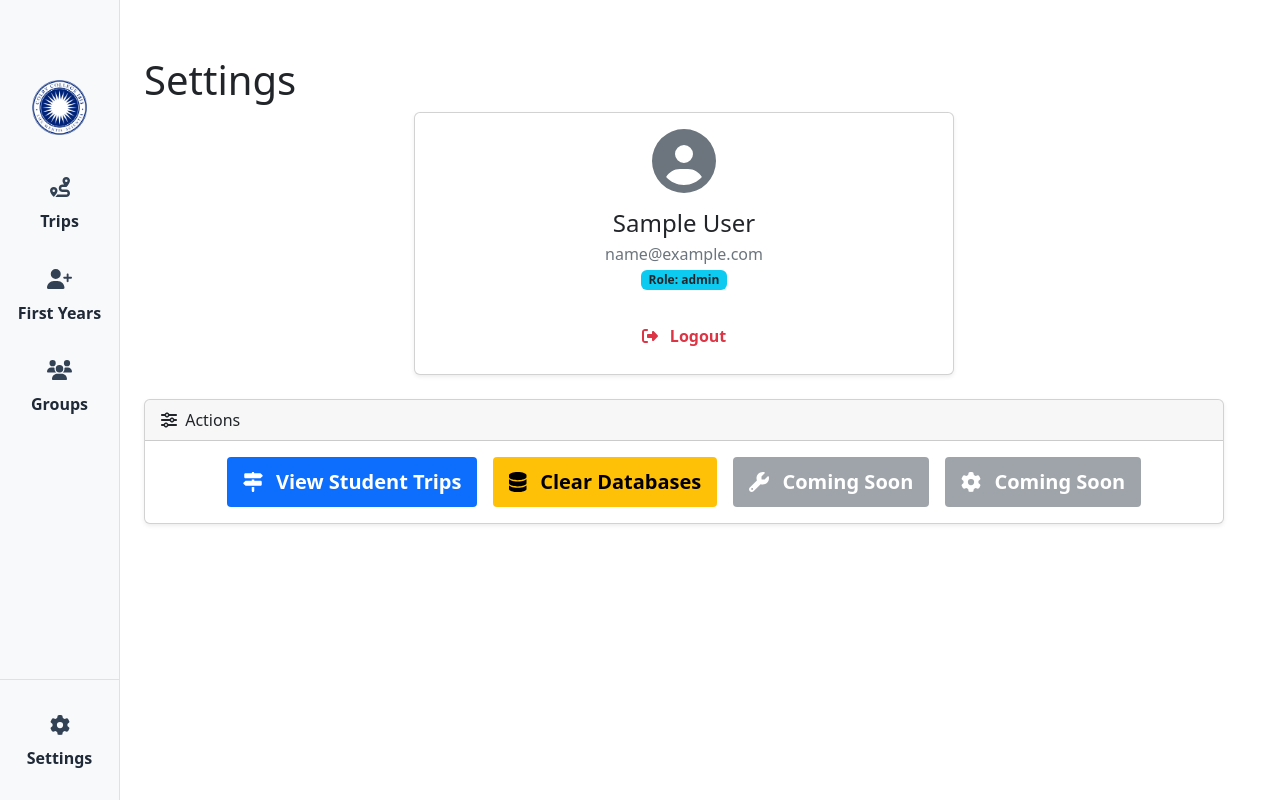
After one commit to PeterLi817/COOT_Compass, a Flask app: page /settings in a window 1280 px wide. The commit adds this page. Run offline with Flask 3, Linux system fonts and the light colour scheme; the visitor is signed in with stand-in values (Sample User, id 1); parts of the project's set-up code (start-up, migrations or seed data) failed here and were passed over; some libraries are stand-ins or nearby versions.

Commit message:
added settings page

```diff
--- a/templates/first-years.html
+++ b/templates/first-years.html
@@ -42,9 +42,9 @@
                     </div>
 
                     <div class="sb-sidenav-footer">
-                        <a class="nav-link" href="{{ url_for('auth.logout') }}">
-                            <div class="sb-nav-link-icon"><i class="fas fa-sign-out-alt"></i></div>
-                            Logout
+                        <a class="nav-link" href="{{ url_for('main.settings') }}">
+                            <div class="sb-nav-link-icon"><i class="fas fa-cog"></i></div>
+                            Settings
                         </a>
                     </div>
                 </nav>
--- a/templates/groups.html
+++ b/templates/groups.html
@@ -151,9 +151,9 @@
                     </div>
 
                     <div class="sb-sidenav-footer">
-                        <a class="nav-link" href="{{ url_for('auth.logout') }}">
-                            <div class="sb-nav-link-icon"><i class="fas fa-sign-out-alt"></i></div>
-                            Logout
+                        <a class="nav-link" href="{{ url_for('main.settings') }}">
+                            <div class="sb-nav-link-icon"><i class="fas fa-cog"></i></div>
+                            Settings
                         </a>
                     </div>
                 </nav>
--- /dev/null
+++ b/templates/settings.html
@@ -0,0 +1,114 @@
+<!DOCTYPE html>
+<html lang="en">
+    <head>
+        <meta charset="utf-8" />
+        <meta http-equiv="X-UA-Compatible" content="IE=edge" />
+        <meta name="viewport" content="width=device-width, initial-scale=1, shrink-to-fit=no" />
+        <meta name="description" content="" />
+        <meta name="author" content="" />
+        <title>First-Years</title>
+        <link href="https://cdn.jsdelivr.net/npm/simple-datatables@7.1.2/dist/style.min.css" rel="stylesheet" />
+        <link href="{{ url_for('static', filename='css/styles.css') }}" rel="stylesheet" />
+        <link href="https://cdn.jsdelivr.net/npm/select2@4.1.0-rc.0/dist/css/select2.min.css" rel="stylesheet" />
+        <link href="https://cdn.jsdelivr.net/npm/select2-bootstrap-5-theme@1.3.0/dist/select2-bootstrap-5-theme.min.css" rel="stylesheet" />
+        <script src="https://use.fontawesome.com/releases/v6.3.0/js/all.js" crossorigin="anonymous"></script>
+    </head>
+    <body class="sb-nav-fixed">
+        <div id="layoutSidenav">
+            <div id="layoutSidenav_nav">
+                <nav class="sb-sidenav accordion sb-sidenav-light" id="sidenavAccordion">
+
+                    <div class="sidebar-logo-container" style="text-align: center; padding: 1.5rem 0;">
+                        <a href="{{ url_for('main.groups') }}">
+                            <img src="{{ url_for('static', filename='img/colby_logo.png') }}" alt="Colby logo" style="height: 50px; width: auto;">
+                        </a>
+                    </div>
+
+                    <div class="sb-sidenav-menu">
+                        <div class="nav">
+                            <a class="nav-link" href="{{ url_for('main.trips') }}">
+                                <div class="sb-nav-link-icon"><i class="fas fa-route"></i></div>
+                                Trips
+                            </a>
+                            <a class="nav-link" href="{{ url_for('main.first_years') }}">
+                                <div class="sb-nav-link-icon"><i class="fas fa-user-plus"></i></div>
+                                First Years
+                            </a>
+                            <a class="nav-link" href="{{ url_for('main.groups') }}">
+                                <div class="sb-nav-link-icon"><i class="fas fa-users"></i></div>
+                                Groups
+                            </a>
+                        </div>
+                    </div>
+
+                    <div class="sb-sidenav-footer">
+                        <a class="nav-link" href="{{ url_for('main.settings') }}">
+                            <div class="sb-nav-link-icon"><i class="fas fa-cog"></i></div>
+                            Settings
+                        </a>
+                    </div>
+                </nav>
+            </div>
+<div id="layoutSidenav_content">
+    <main>
+        <div class="container-fluid px-4">
+            <h1 class="mt-4">Settings</h1>
+
+            <!-- User Info Card -->
+            <div class="card mb-4 w-50 mx-auto shadow-sm">
+                <div class="card-body text-center">
+                    <div class="d-flex flex-column align-items-center">
+                        <i class="fas fa-user-circle fa-4x mb-3 text-secondary"></i>
+                        <h4 class="mb-1">{{ current_user.first_name }} {{ current_user.last_name }}</h4>
+                        <p class="text-muted mb-1">{{ current_user.email }}</p>
+                        <span class="badge bg-info text-dark mb-3">Role: {{ current_user.role }}</span>
+
+                        <a href="{{ url_for('auth.logout') }}" class="btn btn-outline-danger mt-2">
+                            <i class="fas fa-sign-out-alt me-2"></i> Logout
+                        </a>
+                    </div>
+                </div>
+            </div>
+
+            <!-- Actions Card -->
+            <div class="card shadow-sm mb-4">
+                <div class="card-header">
+                    <i class="fas fa-sliders-h me-1"></i> Actions
+                </div>
+                <div class="card-body">
+                    <div class="d-grid gap-3 d-sm-flex justify-content-sm-center flex-wrap">
+
+                        <a href="#" class="btn btn-primary btn-lg">
+                            <i class="fas fa-map-signs me-2"></i> View Student Trips
+                        </a>
+
+                        <form action="#" method="POST" onsubmit="return confirm('Are you sure you want to clear all data?');">
+                            <button type="submit" class="btn btn-warning btn-lg">
+                                <i class="fas fa-database me-2"></i> Clear Databases
+                            </button>
+                        </form>
+
+                        <!-- Filler / Placeholder buttons -->
+                        <button class="btn btn-secondary btn-lg" disabled>
+                            <i class="fas fa-wrench me-2"></i> Coming Soon
+                        </button>
+
+                        <button class="btn btn-secondary btn-lg" disabled>
+                            <i class="fas fa-cog me-2"></i> Coming Soon
+                        </button>
+                    </div>
+                </div>
+            </div>
+
+        </div>
+    </main>
+</div>
+
+        </div>
+
+
+        <script src="https://cdn.jsdelivr.net/npm/bootstrap@5.2.3/dist/js/bootstrap.bundle.min.js" crossorigin="anonymous"></script>
+        <script src="https://code.jquery.com/jquery-3.6.0.min.js"></script>
+        <script src="https://cdn.jsdelivr.net/npm/select2@4.1.0-rc.0/dist/js/select2.min.js"></script>
+    </body>
+</html>
--- a/templates/trips.html
+++ b/templates/trips.html
@@ -42,9 +42,9 @@
                     </div>
 
                     <div class="sb-sidenav-footer">
-                        <a class="nav-link" href="{{ url_for('auth.logout') }}">
-                            <div class="sb-nav-link-icon"><i class="fas fa-sign-out-alt"></i></div>
-                            Logout
+                        <a class="nav-link" href="{{ url_for('main.settings') }}">
+                            <div class="sb-nav-link-icon"><i class="fas fa-cog"></i></div>
+                            Settings
                         </a>
                     </div>
                 </nav>
--- a/views.py
+++ b/views.py
@@ -1,11 +1,16 @@
 from flask import Blueprint, render_template, redirect, url_for, request, flash
 from models import Student, Trip, db
-from flask_login import login_required
+from flask_login import login_required, current_user
 import csv
 from io import StringIO
 from sort import sort_students
 
 main = Blueprint('main', __name__)
+
+@main.route('/settings')
+@login_required
+def settings():
+    return render_template('settings.html',current_user=current_user)
 
 @main.route('/trips')
 @login_required
```
